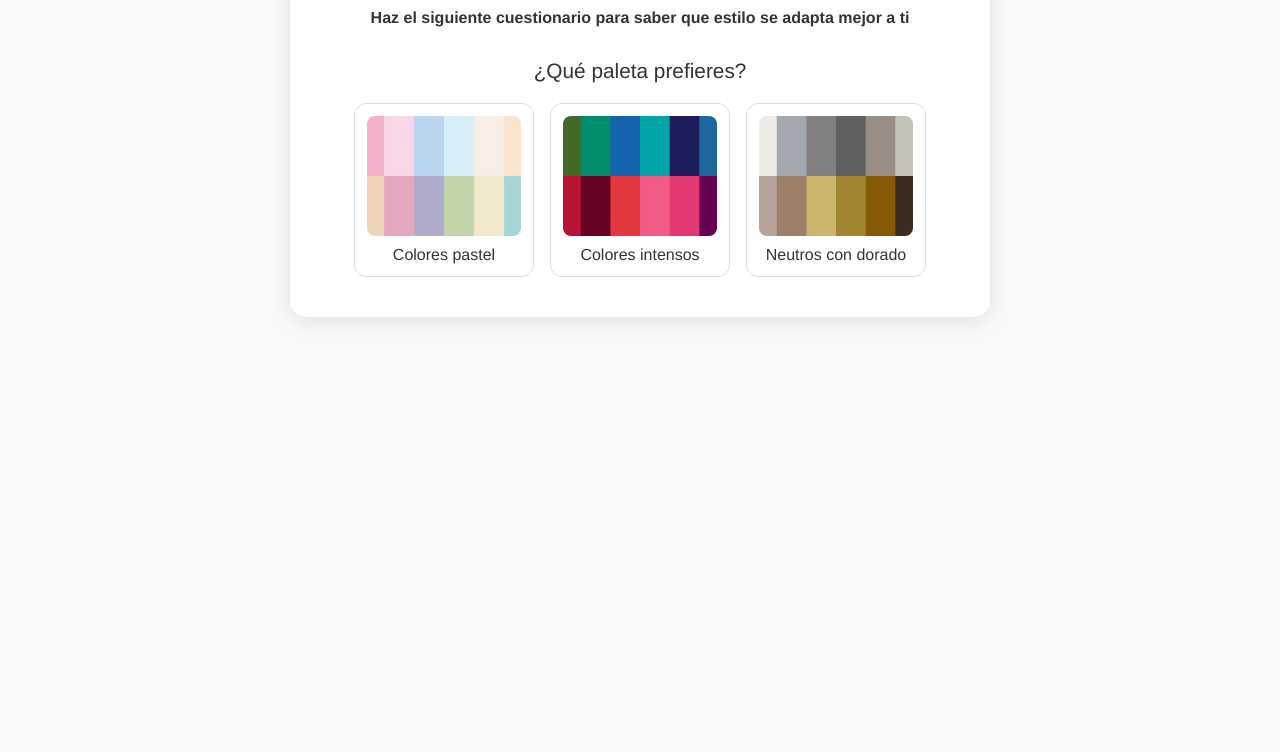
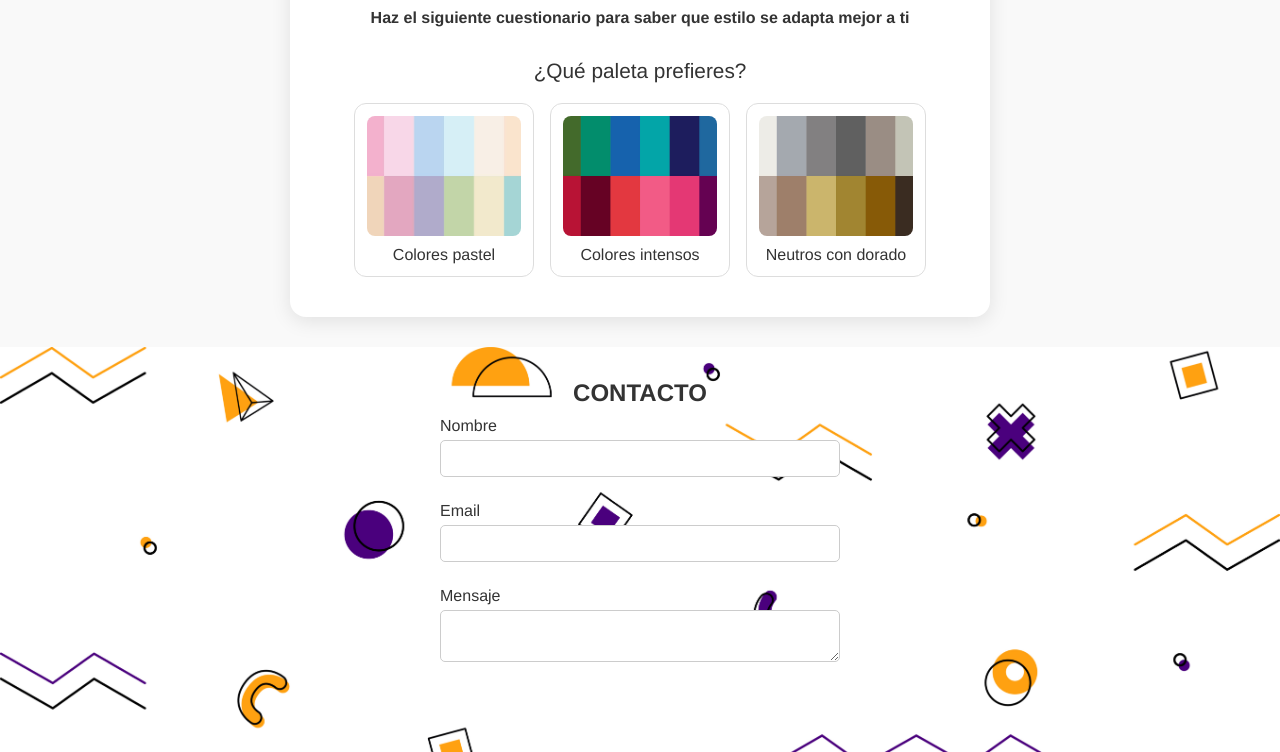
Before and after one commit to lauradeoz/receta-torrilla, a plain HTML site: page QUIZ-TIENDA-DISENO/index.html in a window 1280 px wide. Shown: the part 515-1267 px from the top of the page. Before the commit the page ends 862 px from the top, so only its background shows below. Drawn offline with nearby package versions, Linux system fonts and the light colour scheme.

Commit message:
actualisasao2

```diff
--- a/QUIZ-TIENDA-DISENO/css/estilos.css
+++ b/QUIZ-TIENDA-DISENO/css/estilos.css
@@ -153,3 +153,53 @@ h3 {
   margin-right: auto;
   max-height: 300px;
 }
+
+
+
+
+form {
+    display: flex;
+    flex-direction: column;
+    max-width: 400px;
+    margin: 0 auto;
+}
+
+.section-formulario{
+    background-image: url(../img/FONDO-COSAS.jpg);
+    padding-bottom: 40px;
+    background-repeat: no-repeat;
+    background-size: cover;
+
+}
+.section-formulario h2{
+    text-align: center;
+    color: var(--morado);
+    padding-top: 2rem;
+}
+form label {
+    margin: 10px 0 5px;
+}
+
+form input,
+form textarea {
+    padding: 10px;
+    margin-bottom: 15px;
+    border: 1px solid #ccc;
+    border-radius: 5px;
+}
+
+form button {
+    padding: 10px;
+    background-color:var(--morado);
+    color: white;
+    border: none;
+    border-radius: 5px;
+    cursor: pointer;
+}
+
+footer {
+    text-align: center;
+    padding: 20px;
+    background-color: var(--gris);
+    color: white;
+}
--- a/QUIZ-TIENDA-DISENO/index.html
+++ b/QUIZ-TIENDA-DISENO/index.html
@@ -29,6 +29,21 @@
     <button id="reiniciar" class="hidden">Reiniciar</button>
   </div>
 
+  <section id="contacto" class="section-formulario">
+        <h2>CONTACTO</h2>
+        <form action="#" method="post">
+            <label for="nombre">Nombre</label>
+            <input type="text" id="nombre" name="nombre" required>
+
+            <label for="email">Email</label>
+            <input type="email" id="email" name="email" required>
+
+            <label for="mensaje">Mensaje</label>
+            <textarea id="mensaje" name="mensaje" required></textarea>
+
+            <button type="submit">Enviar</button>
+        </form>
+    </section>
   <!-- AOS JS -->
   <script src="https://unpkg.com/aos@2.3.1/dist/aos.js"></script>
   <script>
--- a/QUIZ-TIENDA-DISENO/js/javascript.js
+++ b/QUIZ-TIENDA-DISENO/js/javascript.js
@@ -36,6 +36,30 @@ const preguntas = [
       { texto: "Tonos cálidos, detalles cuidados", valor: "elegante", img: "img/detalle.jpg" },
    ]
 },
+{
+    texto: "¿Qué textura te atrae más?",
+    opciones: [
+      { texto: "Superficies lisas y planas", valor: "minimal", img: "img/lisa.jpg" },
+      { texto: "Texturas visuales con puntos y patrones", valor: "popart", img: "img/patrones.jpg" },
+      { texto: "Mármol, terciopelo o detalles decorativos", valor: "elegante",img: "img/terciopelo.jpg" }
+    ]
+  },
+   {
+    texto: "¿Qué sensación quieres que transmita tu diseño?",
+    opciones: [
+      { texto: "Claridad y orden" ,  valor: "minimal" , img: "img/claridad.jpg"},
+      { texto: "Diversión y rebeldía", valor: "popart" , img: "img/diversion.jpg"},
+      { texto: "Lujo y distinción", valor: "elegante" , img: "img/lujox2.jpg" }
+    ]
+  },
+  {
+  texto: "¿Qué forma geométrica te representa mejor?",
+  opciones: [
+    { texto: "Rectángulo o cuadrado", valor: "minimal", img: "img/cuadrado.jpg" },
+    { texto: "Estrella o rayo", valor: "popart" , img: "img/estrella.jpg"},
+    { texto: "Círculo con ornamentos", valor: "elegante", img: "img/circulo.jpg" }
+  ]
+}
 //   {
 //     texto: "¿Cuál sería tu diseño soñado?",
 //     opciones: [
```
Also changed, not shown: QUIZ-TIENDA-DISENO/img/circulo.jpg (added), QUIZ-TIENDA-DISENO/img/claridad.jpg (added), QUIZ-TIENDA-DISENO/img/cuadrado.jpg (added), QUIZ-TIENDA-DISENO/img/diversion.jpg (added), QUIZ-TIENDA-DISENO/img/estrella.jpg (added), QUIZ-TIENDA-DISENO/img/lisa.jpg (added), QUIZ-TIENDA-DISENO/img/lujox2.jpg (added), QUIZ-TIENDA-DISENO/img/patrones.jpg (added), QUIZ-TIENDA-DISENO/img/terciopelo.jpg (added).
